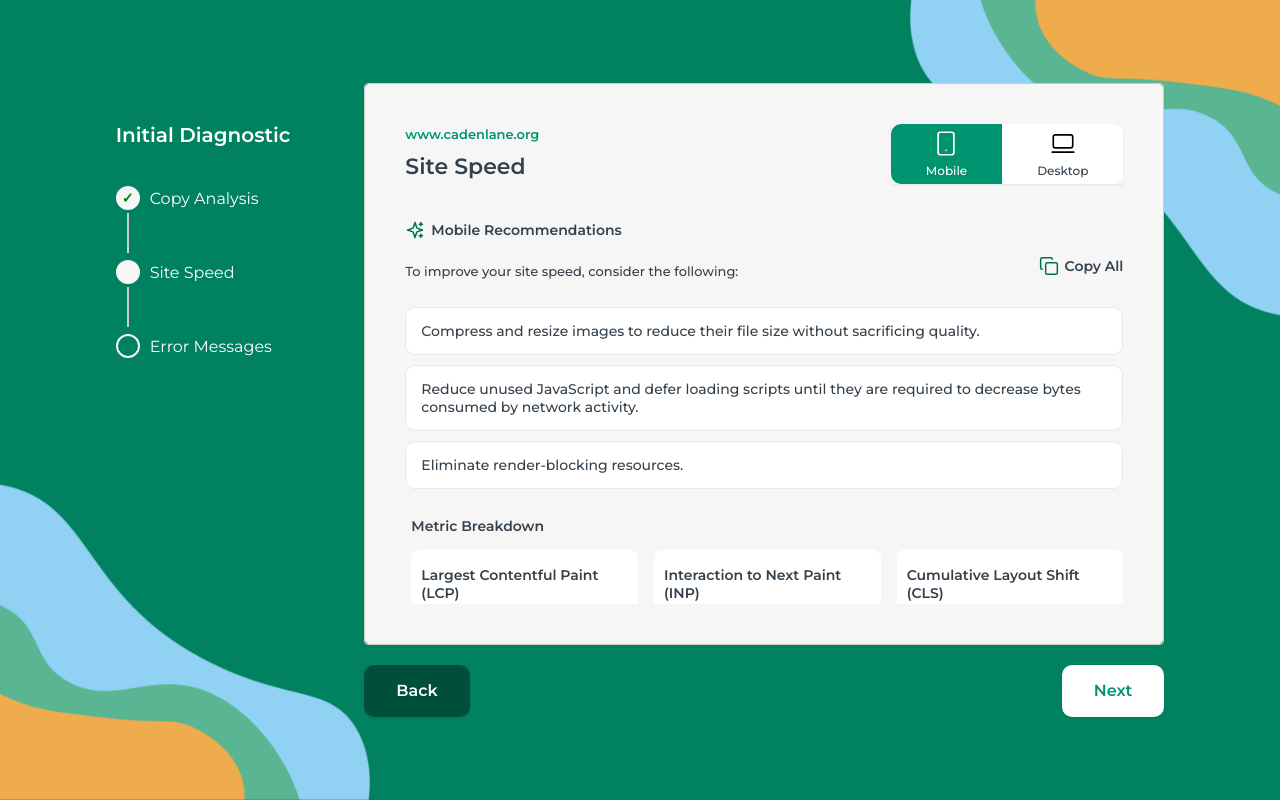
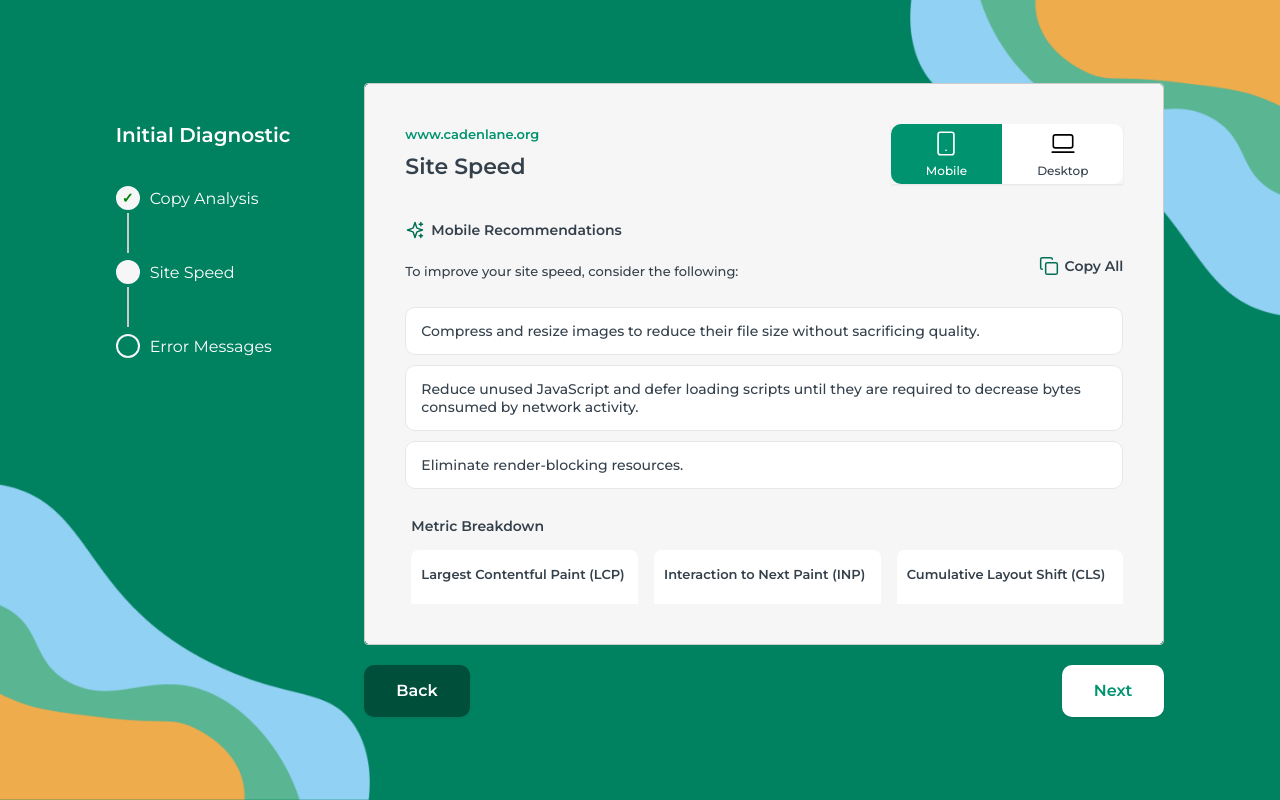
Before and after one commit to AdamsEugene/page-vitals, a Vue app: page / in a window 1280 px wide. Both pictures are taken after a click on the button "Next". Built offline with nearby package versions, Linux system fonts and the light colour scheme.

Commit message:
saving changes

```diff
--- a/src/components/Step2Component.vue
+++ b/src/components/Step2Component.vue
@@ -333,7 +333,7 @@ font-weight: 500;
   border-radius: 8px;
   padding: 16px 10px;
   color: #34404B;
-font-size: 14px;
+font-size: 13px;
 font-weight: 600;
 margin-left: 6px;
   /* height: 100px; */
@@ -352,16 +352,13 @@ font-weight: 600;
 .page_vitals_color_red{
   background-color: #FFE7D8;
   color: #FF4A3D;
-  /* font-weight: 600; */
 }
 .page_vitals_color_orange{
 background-color: #FDF1E3;
 color: #CE7422;
-/* font-weight: 600; */
 }
 .page_vitals_color_lightgreen{
   background-color: #D7FCD2;
   color: #12904E;
-  /* font-weight: 600; */
 }
 </style>
```
